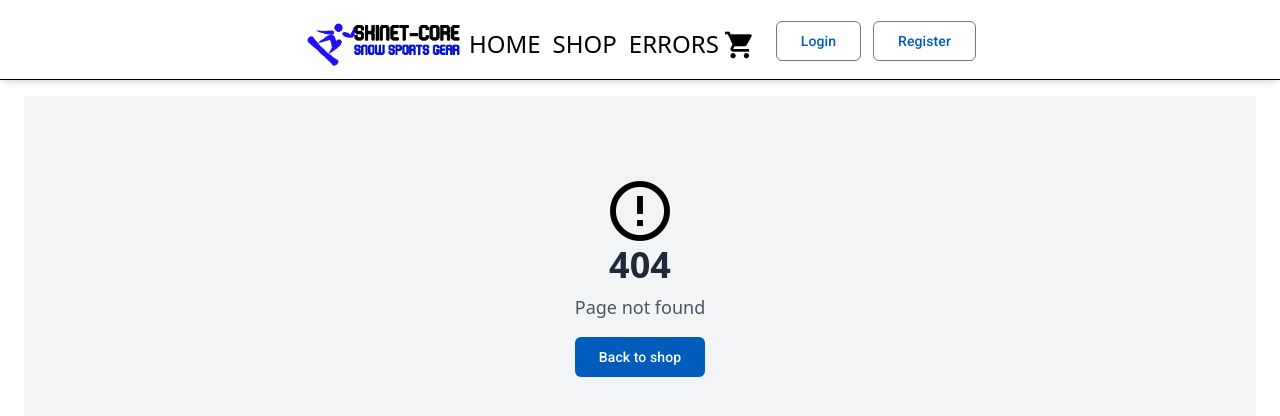
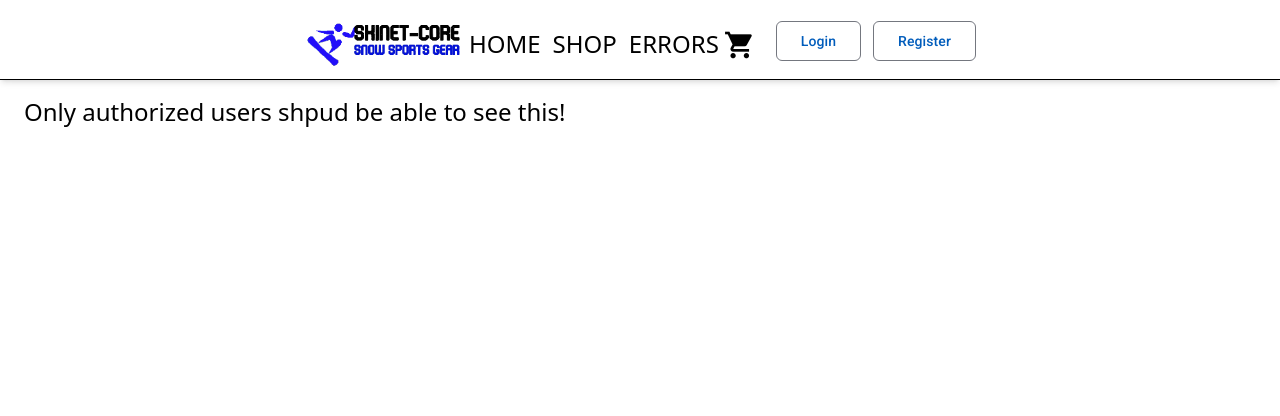
Before and after one commit to Marokos999/Ecommerce, an Angular app in the folder skinet/client/: page /checkout in a window 1280 px wide. Before the commit this address led to /not-found. Shown: the top 416 px of the page. Built offline with nearby package versions, Linux system fonts and the light colour scheme.

Commit message:
Creating the checkout components

```diff
--- a/skinet/client/src/app/app.routes.ts
+++ b/skinet/client/src/app/app.routes.ts
@@ -6,12 +6,14 @@ import { TestErrorComponent } from './features/test-error/test-error.component';
 import { NotFoundComponent } from './shared/comonents/not-found/not-found.component';
 import { ServerErrorComponent } from './shared/comonents/server-error/server-error.component';
 import { CartComponent } from './features/cart/cart.component';
+import { CheckoutComponent } from './features/checkout/checkout.component';
 
 export const routes: Routes = [
     {path: '', component: HomeComponent},
     {path: 'shop', component: ShopComponent},
     {path: 'shop/:id', component: ProductDetailsComponent},
     {path: 'cart', component: CartComponent},
+    {path: 'checkout', component: CheckoutComponent},
     {path: 'test-error', component: TestErrorComponent},
     {path: 'not-found', component: NotFoundComponent},
     {path: 'server-error', component: ServerErrorComponent},
--- /dev/null
+++ b/skinet/client/src/app/core/services/checkout.service.ts
@@ -0,0 +1,8 @@
+import { Injectable } from '@angular/core';
+
+@Injectable({
+  providedIn: 'root'
+})
+export class CheckoutService {
+
+}
--- /dev/null
+++ b/skinet/client/src/app/features/checkout/checkout.component.html
@@ -0,0 +1,3 @@
+<div class="mt-5">
+    <h1 class="text-2xl">Only authorized users shpud be able to see this!</h1>
+</div>
```
Also changed, not shown: skinet/client/src/app/features/checkout/checkout.component.ts (added, +11 -0 lines), skinet/client/src/app/features/checkout/checkout.component.scss (added).
